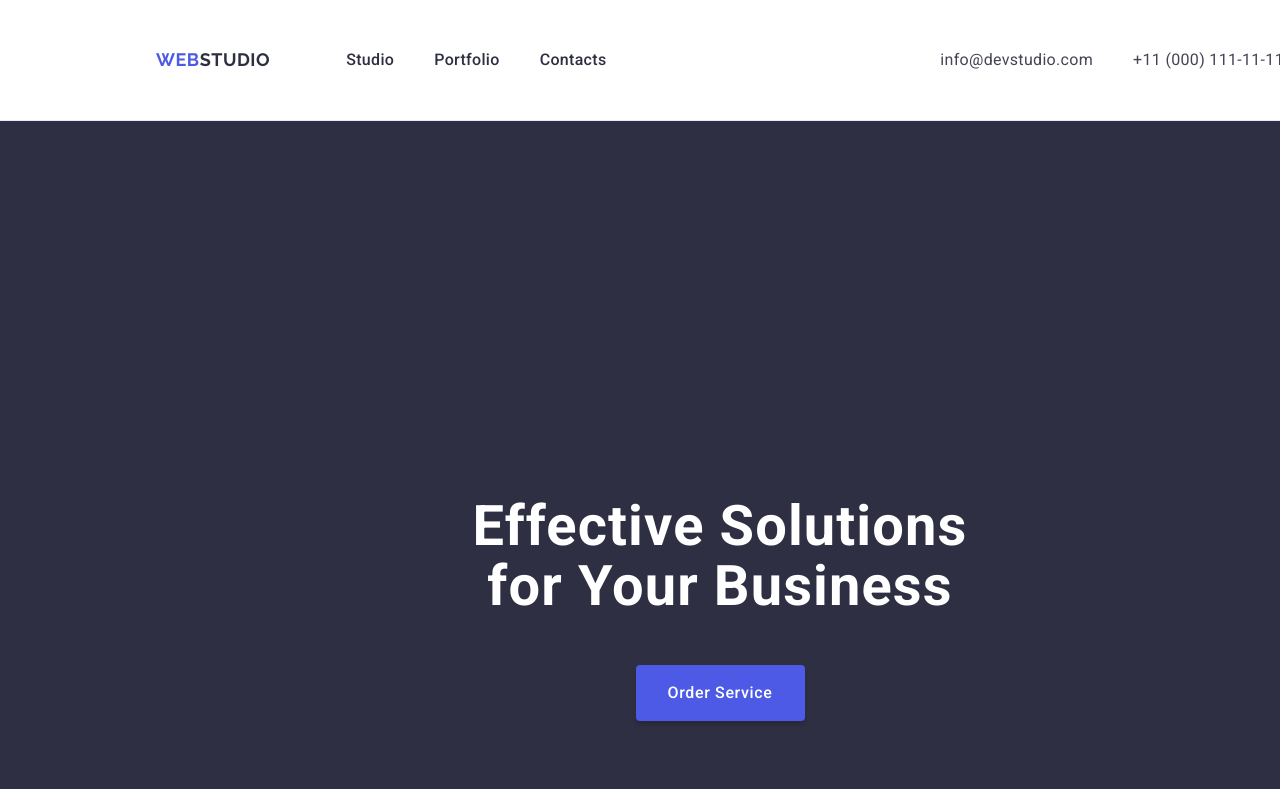
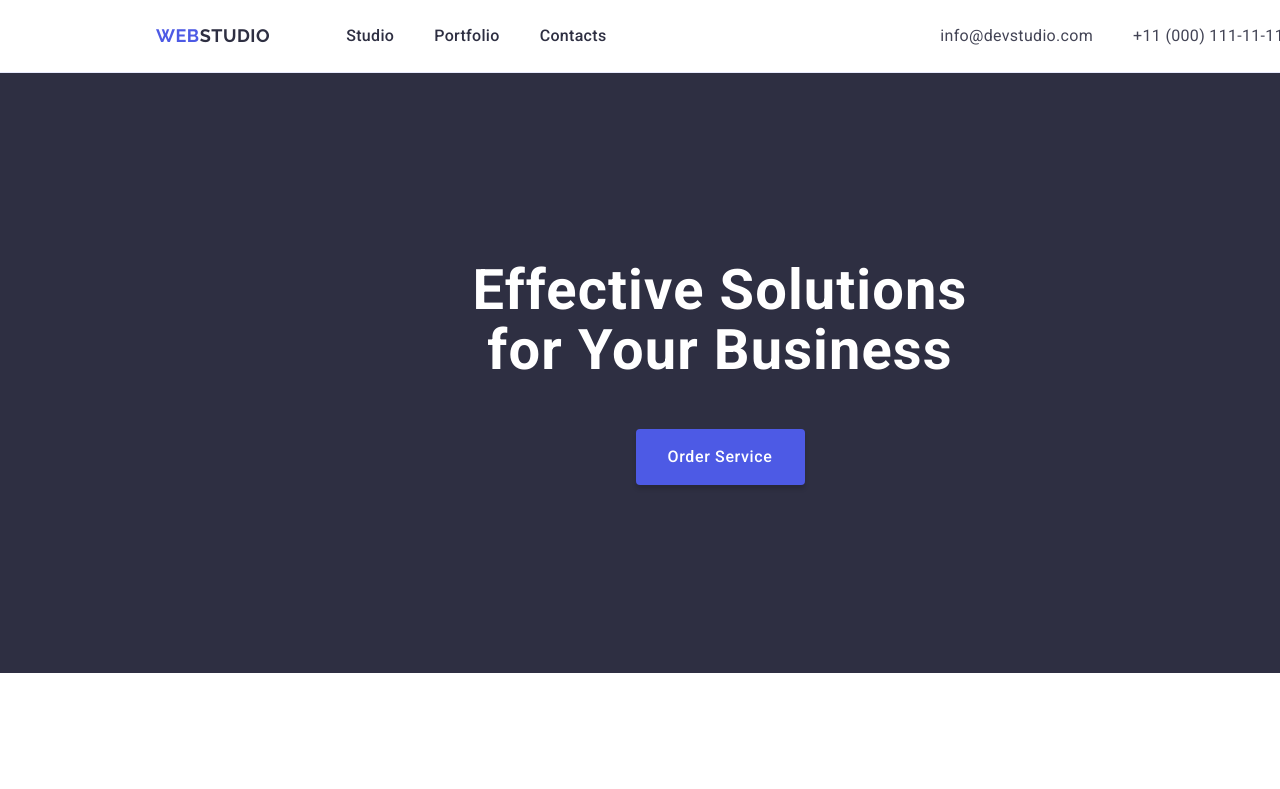
Before and after one commit to olegusanet87/goit-markup-hw-03, a plain HTML site: page index.html in a window 1280 px wide. Shown: the top 789 px of the page. Drawn offline with nearby package versions, Linux system fonts and the light colour scheme.

Commit message:
correct after mentor check

```diff
--- a/css/style.css
+++ b/css/style.css
@@ -72,11 +72,20 @@ img {
 	line-height: 1.5;
 	letter-spacing: 0.04em;
 	font-weight: 500;
-	margin-bottom: 68px;
 	min-width: 169px;
 	height: 56px;
 	border: none;
+	display: block;
+	margin-left: auto;
+	margin-right: auto;
+	border-radius: 4px;
+	background: #4D5AE5;
+	box-shadow: 0px 4px 4px 0px rgba(0, 0, 0, 0.15);
 }
+
+
+
+
 
 .main-button:hover,
 .main-button:focus {
@@ -93,8 +102,6 @@ img {
 }
 
 .page-header {
-	padding-top: 24px;
-	padding-bottom: 24px;
 	border-bottom: 1px solid #e7e9fc
 }
 
@@ -114,7 +121,7 @@ img {
 	gap: 40px;
 }
 
-.menu-item {}
+
 
 .menu-item:last-child {
 	margin-right: 0;
@@ -194,20 +201,14 @@ img {
 .main-title {
 	width: 100%;
 	max-width: 496px;
-	padding-top: 188px;
+	margin-bottom: 48px;
 	margin-left: auto;
 	margin-right: auto;
-	padding-bottom: 48px;
+
 }
 
-.main-button {
-	display: block;
-	margin-left: auto;
-	margin-right: auto;
-	border-radius: 4px;
-	background: #4D5AE5;
-	box-shadow: 0px 4px 4px 0px rgba(0, 0, 0, 0.15);
-}
+
+
 
 .section {
 	padding-top: 120px;
```
